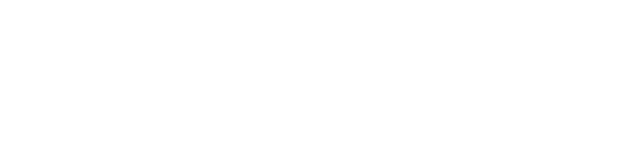
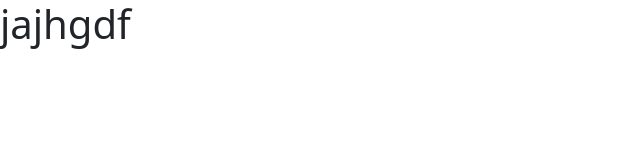
Before and after one commit to alexeigastaldielz/Beauty_Spa, a plain HTML site: page Paginas HTML/Beauty_main.html in a window 1280 px wide. Shown: the whole page, without its empty margins (0-640 px from the left). Drawn offline with nearby package versions, Linux system fonts and the light colour scheme.

Commit message:
cambioivar

```diff
--- a/Paginas HTML/Beauty_main.html
+++ b/Paginas HTML/Beauty_main.html
@@ -11,7 +11,7 @@
     <title>Divinite| Beauty Studio</title>
   </head>
   <body>
-
+<h1>jajhgdf</h1>
     <script src="https://cdn.jsdelivr.net/npm/bootstrap@5.1.1/dist/js/bootstrap.bundle.min.js" integrity="sha384-/bQdsTh/da6pkI1MST/rWKFNjaCP5gBSY4sEBT38Q/9RBh9AH40zEOg7Hlq2THRZ" crossorigin="anonymous"></script>
 
   </body>
```
